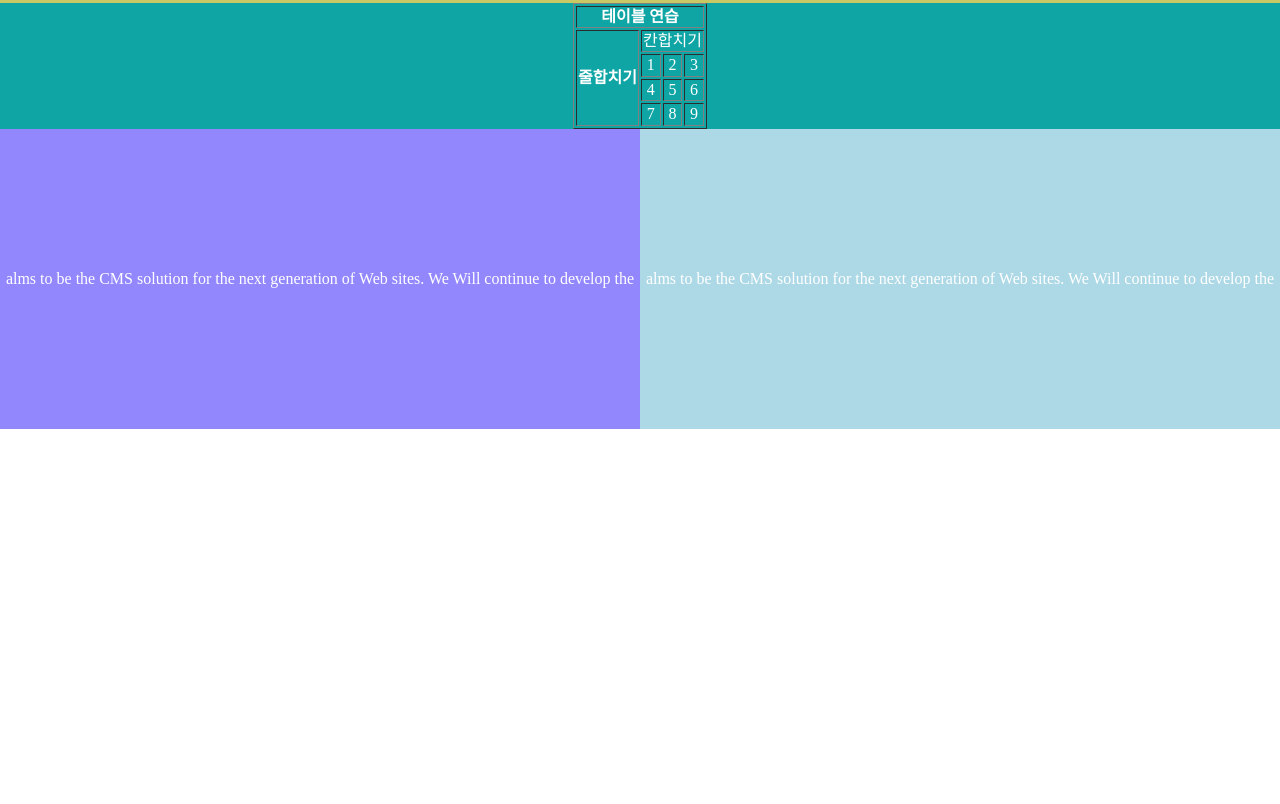
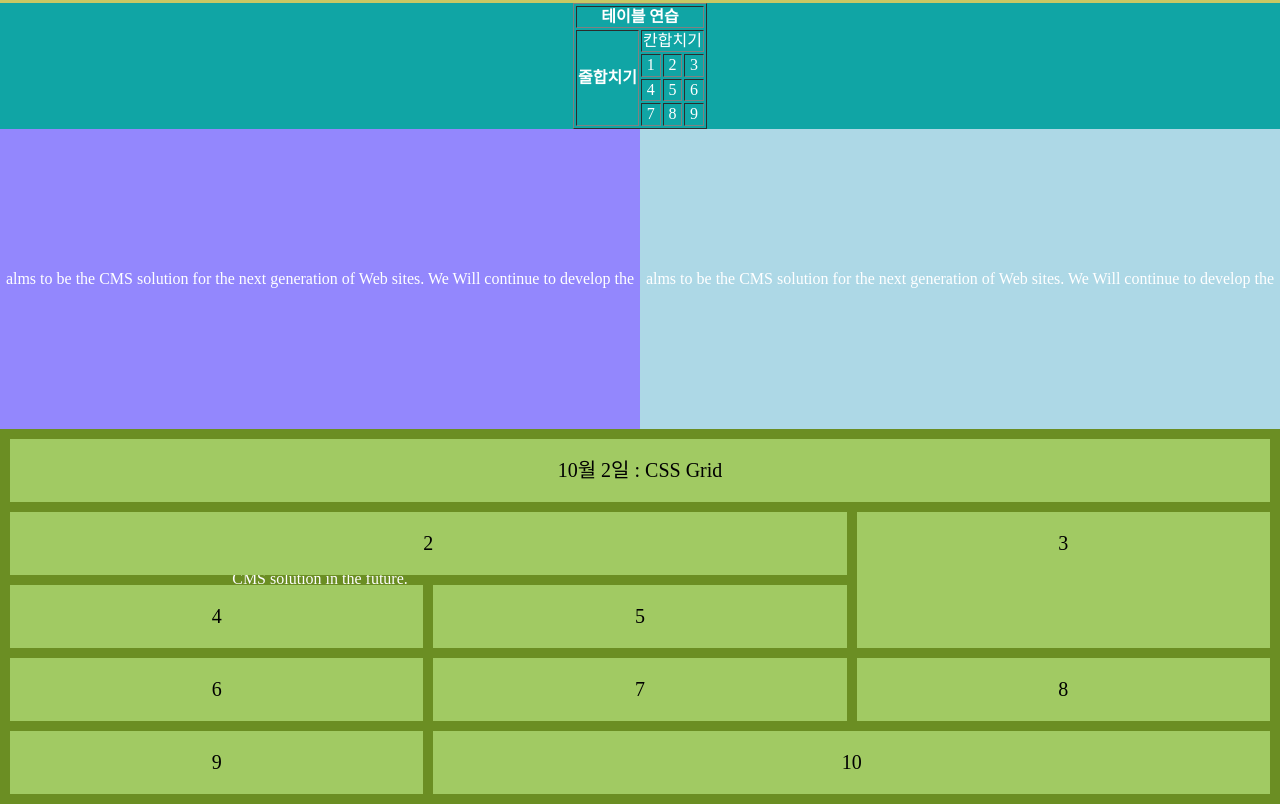
Before and after one commit to sfsa741/daelim2019-2, a plain HTML site: page index.html in a window 1280 px wide. Shown: the part 1597-2401 px from the top of the page. Before the commit the page ends 2326 px from the top, so only its background shows below. Drawn offline with nearby package versions, Linux system fonts and the light colour scheme.

Commit message:
gitflow-feature-stash: add

```diff
--- a/index.html
+++ b/index.html
@@ -105,5 +105,20 @@
              alms to be the CMS solution for the next generation of Web sites.
             We Will continue to develop the CMS solution in the future.
          </article>
+
+
+<article class="grid_container">
+  <div class="grid_item item1">10월 2일 : CSS Grid</div>
+  <div class="grid_item item2">2</div>
+  <div class="grid_item item3">3</div>
+  <div class="grid_item">4</div>
+  <div class="grid_item">5</div>
+  <div class="grid_item">6</div>
+  <div class="grid_item">7</div>
+  <div class="grid_item">8</div>
+  <div class="grid_item">9</div>
+  <div class="grid_item item10">10</div>
+</article>
+
 </body>
 </html>
--- a/main.css
+++ b/main.css
@@ -132,3 +132,37 @@ ul {
     width: 20%;
     height: 50%;
   }
+
+  .grid_container {
+    background-color: olivedrab;
+    display: grid;
+    grid-gap: 10px;
+    padding: 10px;
+}
+
+.grid_item {
+    background-color: rgb(161, 202, 99);
+    font-size: 20px;
+    padding: 20px;
+    text-align: center;
+}
+
+.item1 {
+    grid-column: 1/ span 3;
+    grid-row: 1;
+}
+
+.item2 {
+    grid-column: 1/ span 2;
+    grid-row: 2;
+}
+
+.item3 {
+    grid-column: 3;
+    grid-row: 2/ span 2;
+}
+
+.item10 {
+    grid-column: 2/ span 2;
+    grid-row: 5;
+}
```
Also changed, not shown: 몽실이.html (added, +19 -0 lines).
